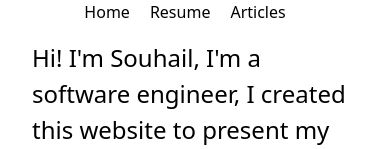
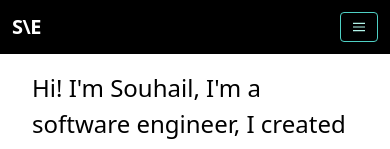
Before and after one commit to souhailelk/myblog, a React (Create React App) app: page / in a window 390 px wide. Shown: the top 149 px of the page. Built offline with nearby package versions, Linux system fonts and the light colour scheme.

Commit message:
Make NavigationBar responsive

```diff
--- a/src/components/NavigationBar.js
+++ b/src/components/NavigationBar.js
@@ -1,22 +1,34 @@
 import React from 'react'
+
 
 function NavigationBar(props) {
     const { navigationBarItems } = props;
+    const [navbarOpen, setNavbarOpen] = React.useState(false);
     let items = []
     navigationBarItems.forEach(navigationBarItem => {
         items.push(
-            <li class="mr-5 font-medium hover:text-gray-900 transition duration-150 ease-in-out">
-                <a href={navigationBarItem.route}>{navigationBarItem.name}</a>
-            </li>)
+            <a href={navigationBarItem.route} class="block mt-4 lg:inline-block lg:mt-0 text-white hover:text-gray mr-4">
+                {navigationBarItem.name}
+            </a>
+        )
     });
+
     return (
-        <div class="flex justify-center">
-            <nav>
-                <ul class="flex">
-                    {items}
-                </ul>
-            </nav>
-        </div>);
+        <nav class="flex items-center justify-between flex-wrap bg-black p-3">
+            <div class="flex items-center flex-shrink-0 text-white mr-6">
+                <span class="font-semibold text-xl tracking-tight">S\E</span>
+            </div>
+            <div class="block lg:hidden">
+                <button class="flex items-center px-3 py-2 border rounded text-teal-200 border-teal-400 hover:text-white hover:border-white"  onClick={() => setNavbarOpen(!navbarOpen)}>
+                    <svg class="fill-current h-3 w-3" viewBox="0 0 20 20" xmlns="http://www.w3.org/2000/svg"><title>Menu</title><path d="M0 3h20v2H0V3zm0 6h20v2H0V9zm0 6h20v2H0v-2z" /></svg>
+                </button>
+            </div>
+            <div class={"w-full block flex-grow lg:flex lg:items-center lg:w-auto"+ (navbarOpen ? " flex" : " hidden")} id="Menu" >
+                <div class="text-sm lg:flex-grow">
+                   {items}
+                </div>
+            </div>
+        </nav>
+    );
 }
-
 export default NavigationBar;
```
